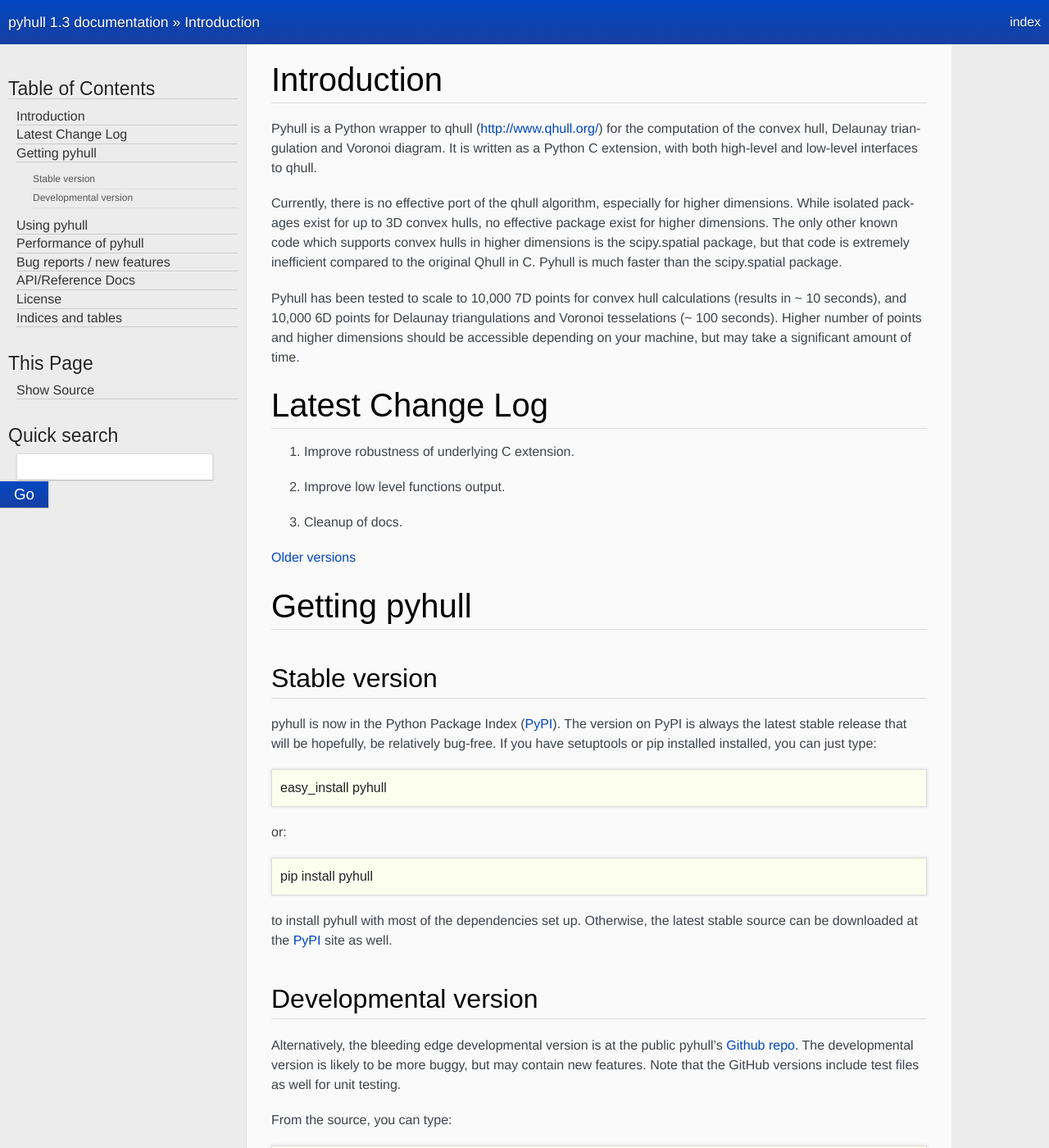
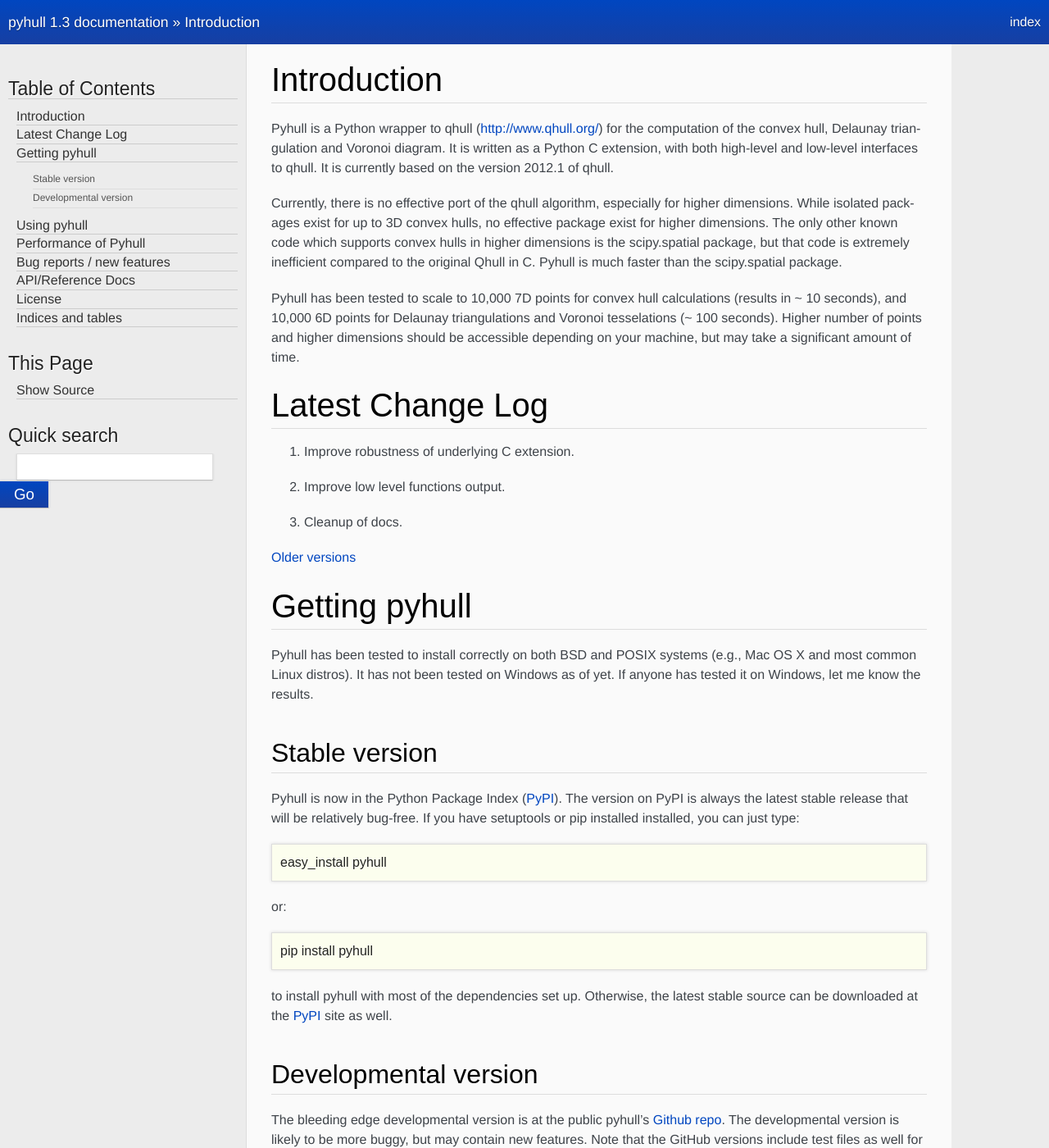
Before and after one commit to materialsvirtuallab/pyhull, a Sphinx documentation site: the page built from docs/index.rst, in a window 1280 px wide and 1400 px high. Shown: the whole window at 82% size. Built offline with Sphinx 7.4.7, drawn with Linux system fonts in a browser that asks for light colours; some web fonts are replaced; some of the changed text lies outside the part shown.

Commit message:
Cleanup of docs.

```diff
--- a/docs/index.rst
+++ b/docs/index.rst
@@ -9,7 +9,7 @@
 Pyhull is a Python wrapper to qhull (http://www.qhull.org/) for the
 computation of the convex hull, Delaunay triangulation and Voronoi diagram.
 It is written as a Python C extension, with both high-level and low-level
-interfaces to qhull.
+interfaces to qhull. It is currently based on the version 2012.1 of qhull.
 
 Currently, there is no effective port of the qhull algorithm, especially for
 higher dimensions. While isolated packages exist for up to 3D convex hulls,
@@ -34,15 +34,18 @@
 :doc:`Older versions </changelog>`
 
 Getting pyhull
-================
+==============
+
+Pyhull has been tested to install correctly on both BSD and POSIX systems
+(e.g., Mac OS X and most common Linux distros). It has not been tested on
+Windows as of yet. If anyone has tested it on Windows, let me know the results.
 
 Stable version
 --------------
 
-pyhull is now in the Python Package Index (`PyPI`_). The version on
-PyPI is always the latest stable release that will be hopefully, be relatively
-bug-free. If you have setuptools or pip installed installed,
-you can just type::
+Pyhull is now in the Python Package Index (`PyPI`_). The version on PyPI is
+always the latest stable release that will be relatively bug-free. If you
+have setuptools or pip installed installed, you can just type::
 
    easy_install pyhull
 
@@ -56,11 +59,10 @@
 Developmental version
 ---------------------
 
-Alternatively, the bleeding edge developmental version is at the public
-pyhull's `Github repo <https://github.com/shyuep/pyhull/tarball/master>`_. The
-developmental version is likely to be more buggy, but may contain new
-features. Note that the GitHub versions include test files as well for
-unit testing.
+The bleeding edge developmental version is at the public pyhull's `Github
+repo <https://github.com/shyuep/pyhull/tarball/master>`_. The developmental
+version is likely to be more buggy, but may contain new features. Note that
+the GitHub versions include test files as well for unit testing.
 
 From the source, you can type::
 
@@ -160,7 +161,7 @@
 It is clear from the above table that pyhull outperforms scipy.spatial for
 large number of points in higher dimensions. Also, pyhull is tested to be
 safe in terms of usage with Python multiprocessing, unlike a subprocess call
-to Qhull.
+to qhull.
 
 Bug reports / new features
 ==========================
```
Also changed, not shown: other parts of docs/index.rst (+3 -4 lines), 1 other file.
